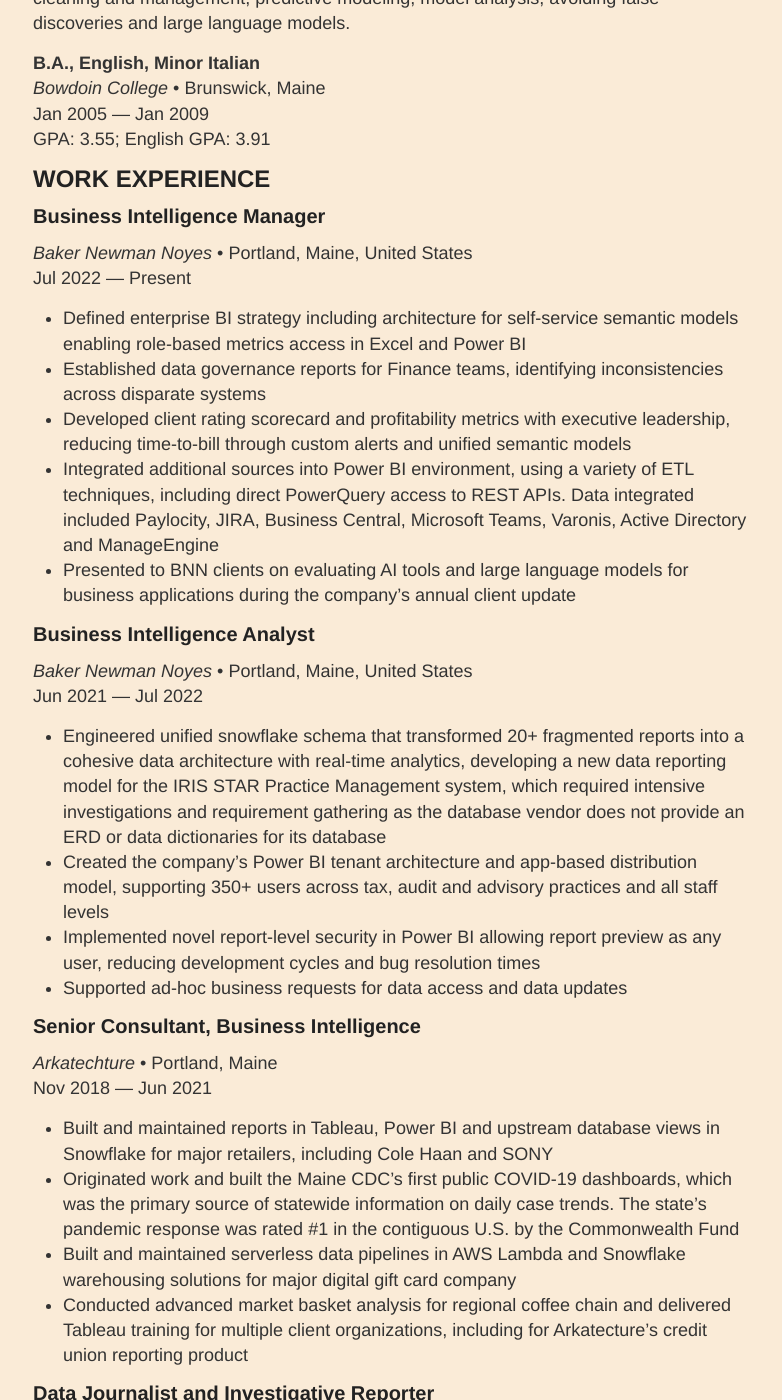
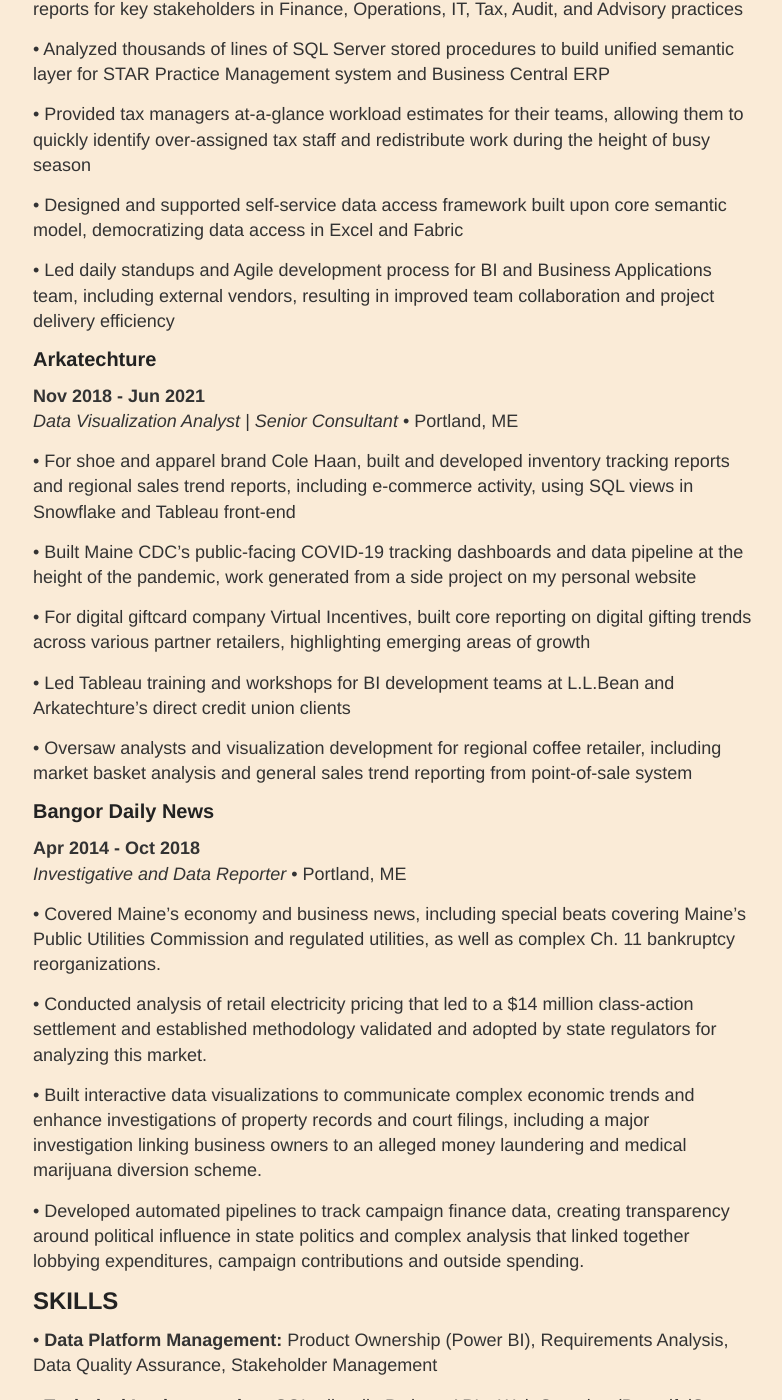
Before and after one commit to darrenfishell/darrenfishell.github.io, a Jekyll site: the page built from resume.md, in a window 1280 px wide and 1400 px high, scrolled down 715 px. Shown: the whole window, without its empty margins (247-1029 px from the left). Built offline with Jekyll 4.4.1, drawn with Linux system fonts in a browser that asks for light colours; some of the changed text lies outside the part shown.

Commit message:
Update resume Markdown

```diff
--- a/resume.md
+++ b/resume.md
@@ -4,79 +4,78 @@
 permalink: /resume/
 ---
 
-## Business Intelligence Leader & Data Scientist
-Los Angeles, California, 90025
+Los Angeles, CA, 90025
+909-573-4605 | [darrenfishell@protonmail.com](mailto:darrenfishell@protonmail.com) | [LinkedIn](https://www.linkedin.com/in/darrenfishell/) | [GitHub](https://github.com/darrenfishell) | [Personal site](https://www.darrenfishell.website/)
 
-[Email](darrenfishell@proton.me) • [LinkedIn](https://www.linkedin.com/in/darrenfishell/) • [Github](https://github.com/darrenfishell) • [Tableau Public](https://public.tableau.com/app/profile/darren.fishell/vizzes)
+## THE GIST
 
-## SUMMARY
-Data scientist and business intelligence leader with 7+ years experience designing metrics, building data pipelines, and delivering actionable insights that drive business decisions. Data visualization expert with 10+ years experience with Tableau and 5 years experience in Power BI. Combines technical expertise in SQL, Python, and machine learning with proven ability to collaborate across departments. Experience built leading small, agile teams through greenfield development, navigating ambiguity guided by a fundamental understanding of the toolkit and best practices.
+Data scientist and business intelligence expert with extensive experience in data visualization using Tableau and Power BI, and strong SQL skills. Successfully led projects involving data modeling, building data pipelines, and delivering insights that drive business decisions. Notable achievements include developing COVID-19 tracking dashboards and enhancing data access frameworks. Eager to leverage expertise in data science and strong writing and journalism background to contribute to innovative solutions.
+
+## WORK HISTORY
+
+### Baker Newman Noyes
+**Jun 2021 - Apr 2025**
+*Business Intelligence Analyst | Business Intelligence Manager* • Portland, ME
+
+• Founded BI practice at 350-person professional services firm, growing monthly user adoption of BI reports to 70 percent within three years
+
+• Worked with cross-functional teams to define data quality standards and metrics and reports for key stakeholders in Finance, Operations, IT, Tax, Audit, and Advisory practices
+
+• Analyzed thousands of lines of SQL Server stored procedures to build unified semantic layer for STAR Practice Management system and Business Central ERP
+
+• Provided tax managers at-a-glance workload estimates for their teams, allowing them to quickly identify over-assigned tax staff and redistribute work during the height of busy season
+
+• Designed and supported self-service data access framework built upon core semantic model, democratizing data access in Excel and Fabric
+
+• Led daily standups and Agile development process for BI and Business Applications team, including external vendors, resulting in improved team collaboration and project delivery efficiency
+
+### Arkatechture
+**Nov 2018 - Jun 2021**
+*Data Visualization Analyst | Senior Consultant* • Portland, ME
+
+• For shoe and apparel brand Cole Haan, built and developed inventory tracking reports and regional sales trend reports, including e-commerce activity, using SQL views in Snowflake and Tableau front-end
+
+• Built Maine CDC's public-facing COVID-19 tracking dashboards and data pipeline at the height of the pandemic, work generated from a side project on my personal website
+
+• For digital giftcard company Virtual Incentives, built core reporting on digital gifting trends across various partner retailers, highlighting emerging areas of growth
+
+• Led Tableau training and workshops for BI development teams at L.L.Bean and Arkatechture's direct credit union clients
+
+• Oversaw analysts and visualization development for regional coffee retailer, including market basket analysis and general sales trend reporting from point-of-sale system
+
+### Bangor Daily News
+**Apr 2014 - Oct 2018**
+*Investigative and Data Reporter* • Portland, ME
+
+• Covered Maine's economy and business news, including special beats covering Maine's Public Utilities Commission and regulated utilities, as well as complex Ch. 11 bankruptcy reorganizations.
+
+• Conducted analysis of retail electricity pricing that led to a $14 million class-action settlement and established methodology validated and adopted by state regulators for analyzing this market.
+
+• Built interactive data visualizations to communicate complex economic trends and enhance investigations of property records and court filings, including a major investigation linking business owners to an alleged money laundering and medical marijuana diversion scheme.
+
+• Developed automated pipelines to track campaign finance data, creating transparency around political influence in state politics and complex analysis that linked together lobbying expenditures, campaign contributions and outside spending.
+
+## SKILLS
+
+• **Data Platform Management:** Product Ownership (Power BI), Requirements Analysis, Data Quality Assurance, Stakeholder Management
+
+• **Technical Implementation:** SQL, dbt, dlt, Python, APIs, Web Scraping (BeautifulSoup, Playwright), AWS Lambda, ETL/ELT Pipelines, Data Validation
+
+• **Business Intelligence:** Tableau (6+ yrs), Power BI (4+ yrs), Dashboard Design, Self-Service Analytics, Financial/Operational Reporting
+
+• **Team and Project Management:** Agile/Scrum Master, Sprint Planning, JIRA, Technical Mentoring, Training Delivery
 
 ## EDUCATION
 
-**M.S., Data Science**
-*Northeastern University* • Portland, Maine
-Jan 2020 — Jan 2024
-GPA: 3.77 • Studied a range of techniques in supervised and unsupervised learning, data cleaning and management, predictive modeling, model analysis, avoiding false discoveries and large language models.
+### Northeastern University - Roux Institute
+**Jan 2020 - Jan 2024**
+*M.S., Data Science* • Portland, ME
 
-**B.A., English, Minor Italian**
-*Bowdoin College* • Brunswick, Maine
-Jan 2005 — Jan 2009
-GPA: 3.55; English GPA: 3.91
+• **Coursework:** Studied supervised and unsupervised machine learning techniques, including regression, model development and evaluation, clustering, NLP and large language model architectures.
 
-## WORK EXPERIENCE
-
-### Business Intelligence Manager
-*Baker Newman Noyes* • Portland, Maine, United States
-Jul 2022 — Present
-
-- Defined enterprise BI strategy including architecture for self-service semantic models enabling role-based metrics access in Excel and Power BI
-- Established data governance reports for Finance teams, identifying inconsistencies across disparate systems
-- Developed client rating scorecard and profitability metrics with executive leadership, reducing time-to-bill through custom alerts and unified semantic models
-- Integrated additional sources into Power BI environment, using a variety of ETL techniques, including direct PowerQuery access to REST APIs. Data integrated included Paylocity, JIRA, Business Central, Microsoft Teams, Varonis, Active Directory and ManageEngine
-- Presented to BNN clients on evaluating AI tools and large language models for business applications during the company's annual client update
-
-### Business Intelligence Analyst
-*Baker Newman Noyes* • Portland, Maine, United States
-Jun 2021 — Jul 2022
-
-- Engineered unified snowflake schema that transformed 20+ fragmented reports into a cohesive data architecture with real-time analytics, developing a new data reporting model for the IRIS STAR Practice Management system, which required intensive investigations and requirement gathering as the database vendor does not provide an ERD or data dictionaries for its database
-- Created the company's Power BI tenant architecture and app-based distribution model, supporting 350+ users across tax, audit and advisory practices and all staff levels
-- Implemented novel report-level security in Power BI allowing report preview as any user, reducing development cycles and bug resolution times
-- Supported ad-hoc business requests for data access and data updates
-
-### Senior Consultant, Business Intelligence
-*Arkatechture* • Portland, Maine
-Nov 2018 — Jun 2021
-
-- Built and maintained reports in Tableau, Power BI and upstream database views in Snowflake for major retailers, including Cole Haan and SONY
-- Originated work and built the Maine CDC's first public COVID-19 dashboards, which was the primary source of statewide information on daily case trends. The state's pandemic response was rated #1 in the contiguous U.S. by the Commonwealth Fund
-- Built and maintained serverless data pipelines in AWS Lambda and Snowflake warehousing solutions for major digital gift card company
-- Conducted advanced market basket analysis for regional coffee chain and delivered Tableau training for multiple client organizations, including for Arkatecture's credit union reporting product
-
-### Data Journalist and Investigative Reporter
-*The Bangor Daily News* • Portland, Maine Area
-Apr 2014 — Oct 2018
-
-- Conducted analysis of retail electricity pricing that led to a $14 million class-action settlement and established methodology adopted by state regulators
-- Built interactive data visualizations to communicate complex economic trends and enhance investigations of property records and court filings
-- Developed automated pipelines to track campaign finance data, creating transparency around political influence in state politics
-- Keynote speaker at the inaugural conference of the University of Southern Maine's Data Innovation Project
-
-## SKILLS
-
-- **Python**
-- **ANSI SQL**
-- **scikit-learn**
-- **pandas**
-- **Git**
-- **Data visualization:** PowerBI, Tableau, Observable
-- **Semantic modeling**
-- **Natural language processing**
-- **DuckDB**
-- **Writing**
-- **Research**
-- **Public speaking & presenting**
+### Bowdoin College
+**Jan 2005 - Jan 2009**
+*B.A., English, Minor Italian* • Brunswick, ME
 
 ## PROJECTS
 
```
